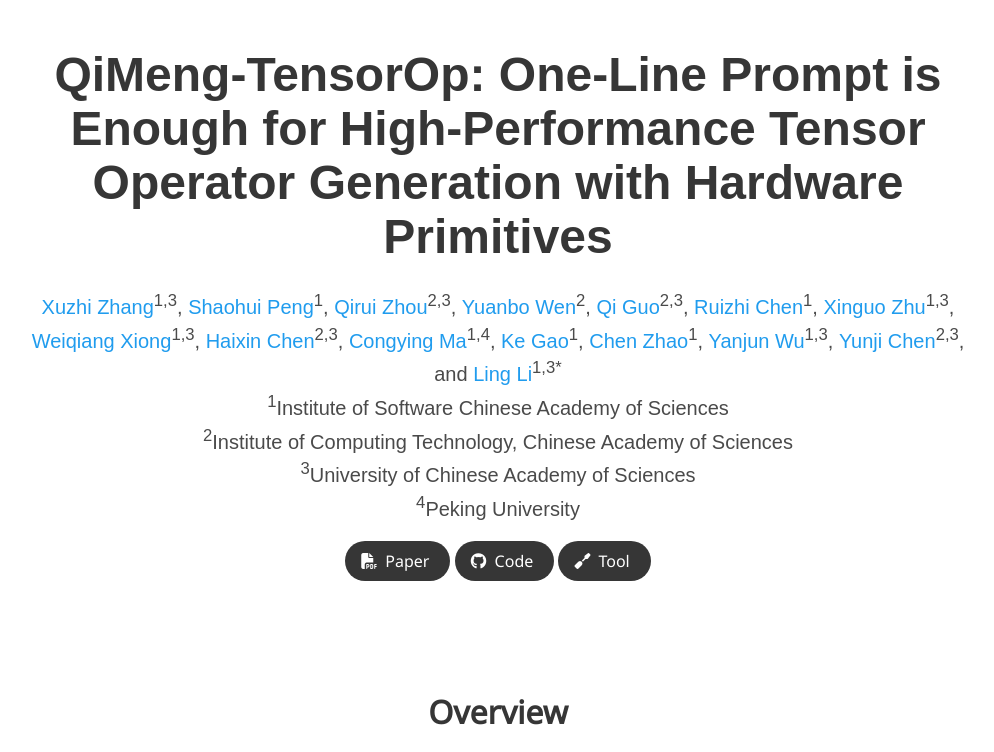
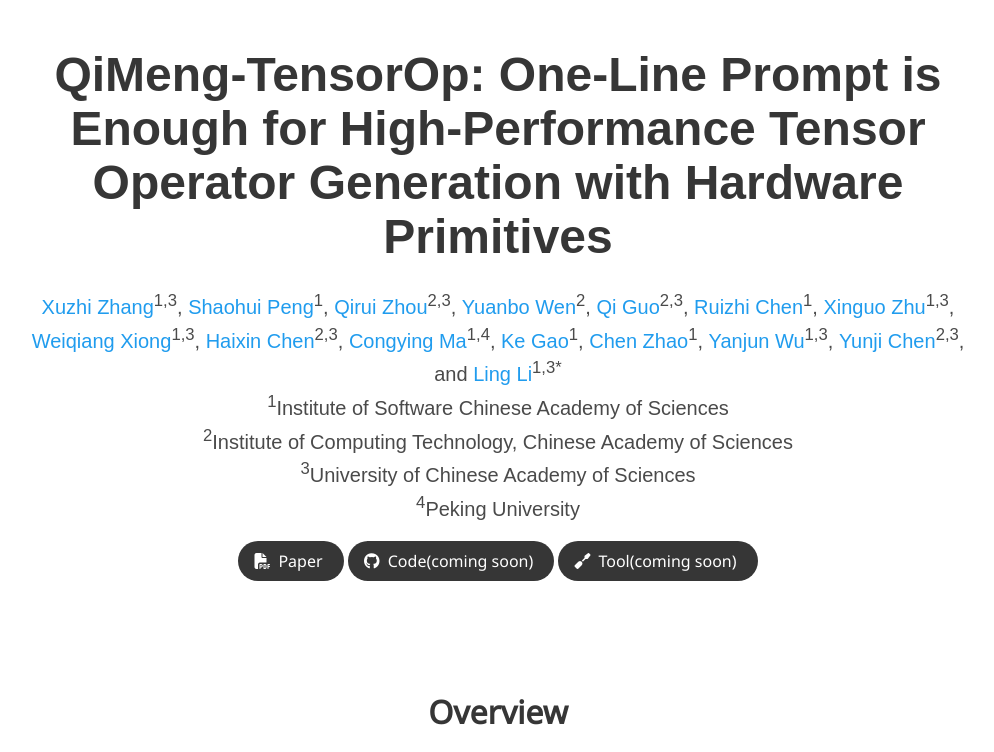
Before and after one commit to zhangxuzhi/QiMeng-TensorOp, a plain HTML site: page index.html in a window 1280 px wide. Shown: the top 752 px of the page, without its empty margins (142-1136 px from the left). Drawn offline with nearby package versions, Linux system fonts and the light colour scheme; some icons are missing; a web font is replaced by a local one.

Commit message:
pages v4

```diff
--- a/index.html
+++ b/index.html
@@ -125,7 +125,7 @@
                     <span class="icon">
                       <i class="fab fa-github"></i>
                     </span>
-                    <span>Code</span>
+                    <span>Code(coming soon)</span>
                   </a>
                 </span>
                 <!-- Tool Link. -->
@@ -134,7 +134,7 @@
                     <span class="icon">
                       <i class="fas fa-screwdriver"></i>
                     </span>
-                    <span>Tool</span>
+                    <span>Tool(coming soon)</span>
                   </a>
                 </span>
                 <!-- Raw data Link-->
@@ -259,14 +259,14 @@
       <h2 class="title is-3"> BibTex </h2>
         <pre>
       <code class="nohighlight" style="background-color: transparent; color:black; font-family: monospace;">
-@article{
+@misc{zhang2025qimengtensoropautomaticallygeneratinghighperformance,
       title={QiMeng-TensorOp: Automatically Generating High-Performance Tensor Operators with Hardware Primitives},
       author={Xuzhi Zhang and Shaohui Peng and Qirui Zhou and Yuanbo Wen and Qi Guo and Ruizhi Chen and Xinguo Zhu and Weiqiang Xiong and Haixin Chen and Congying Ma and Ke Gao and Chen Zhao and Yanjun Wu and Yunji Chen and Ling Li},
       year={2025},
       eprint={2505.06302},
       archivePrefix={arXiv},
       primaryClass={cs.LG},
-      url={https://arxiv.org/abs/2505.06302}
+      url={https://arxiv.org/abs/2505.06302},
 }
 </code>
     </pre>
```
